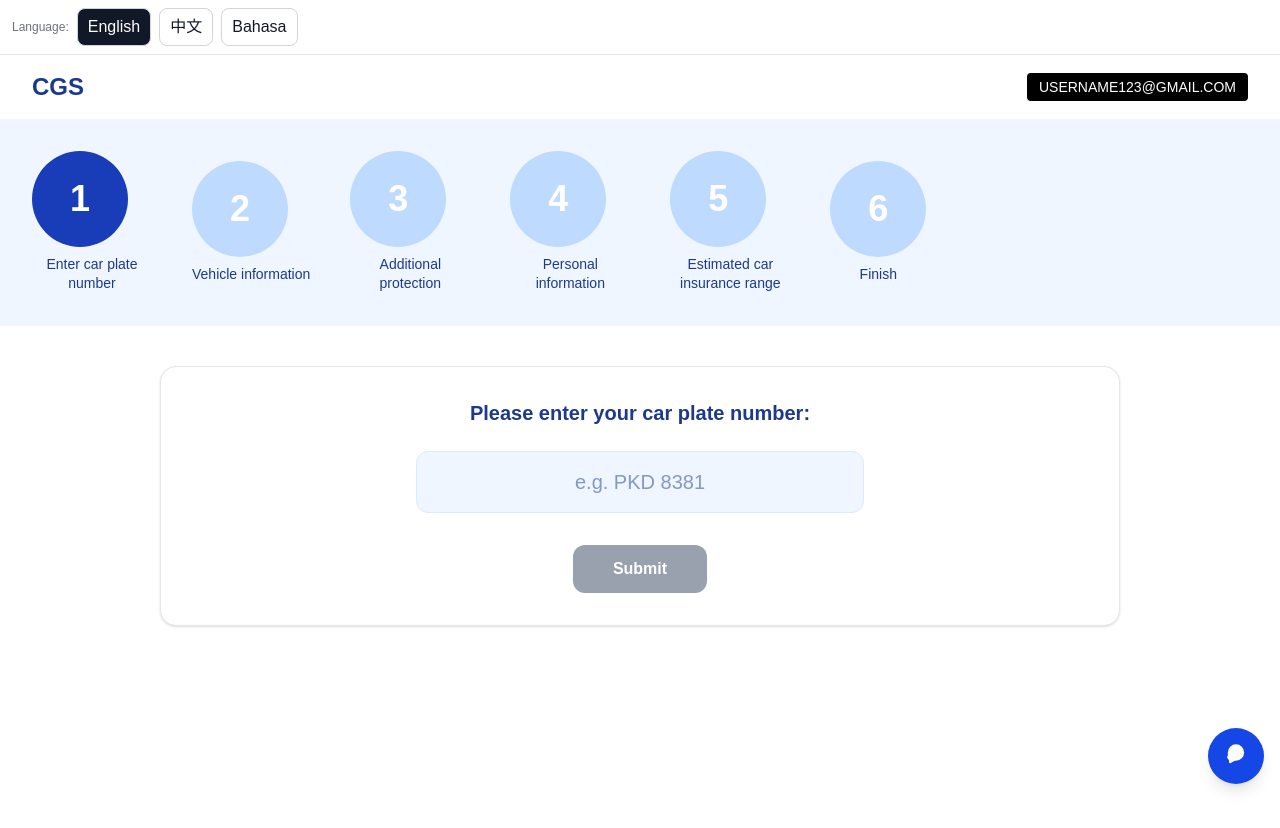
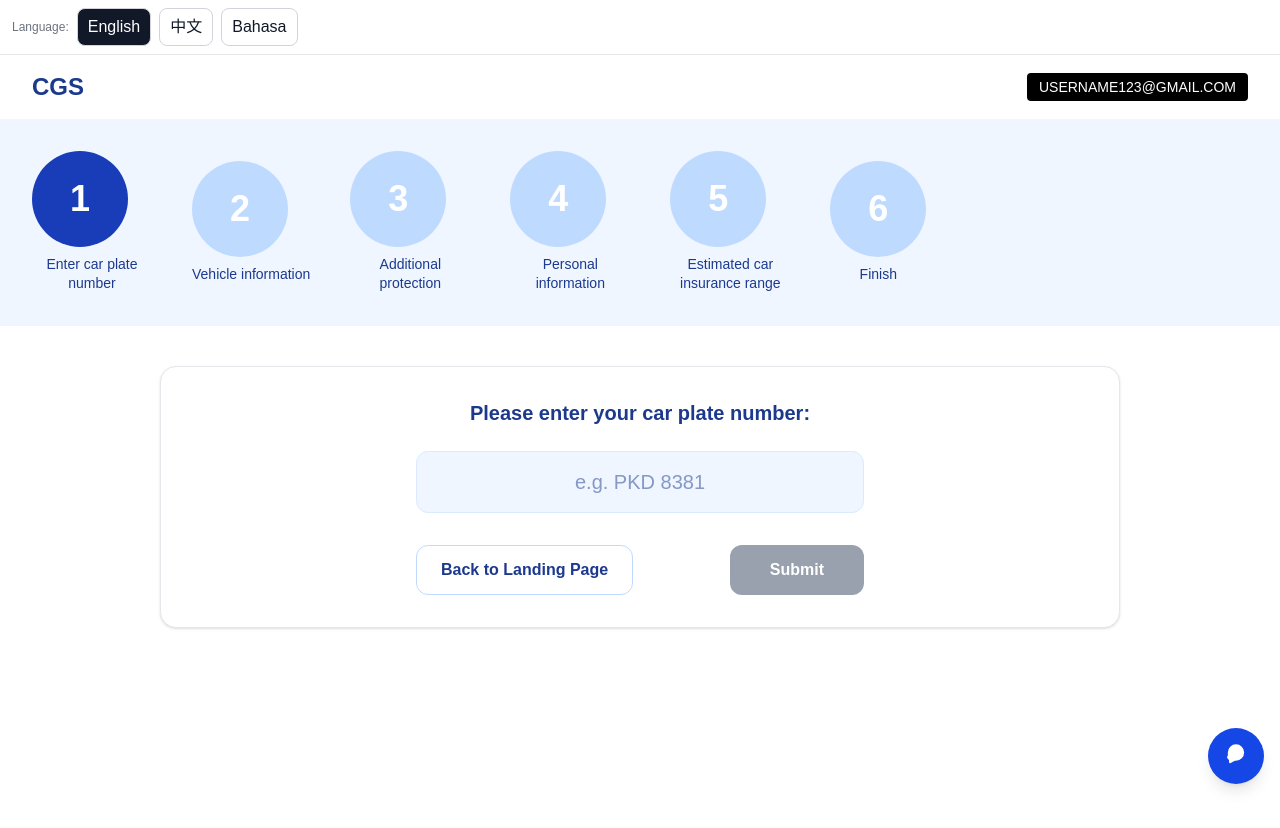
Before and after one commit to JxFong1017/Codenection2025, a Next.js app: page /manual-quote in a window 1280 px wide. Shown: the top 828 px of the page. Built offline with nearby package versions, Linux system fonts and the light colour scheme.

Commit message:
back to landing page button

```diff
--- a/pages/manual-quote.js
+++ b/pages/manual-quote.js
@@ -160,9 +160,16 @@ export default function ManualQuoteSixStep() {
                     Maximum length: 10 characters exclude space
                   </p>
                 )}
-                <div className="mt-8 flex justify-center">
+                <div className="flex justify-between mt-8 max-w-md mx-auto">
+                  <Link
+                    href="/"
+                    className="px-6 py-3 rounded-xl font-semibold border border-blue-200 text-blue-900 hover:bg-blue-50"
+                  >
+                    Back to Landing Page
+                  </Link>
+
                   <button
-                    onClick={() => setShowPlateConfirm(true)} // ← show confirmation page instead of going next
+                    onClick={() => setShowPlateConfirm(true)}
                     disabled={!canProceedFrom(1)}
                     className={`px-10 py-3 rounded-xl font-semibold text-white ${
                       canProceedFrom(1)
```
